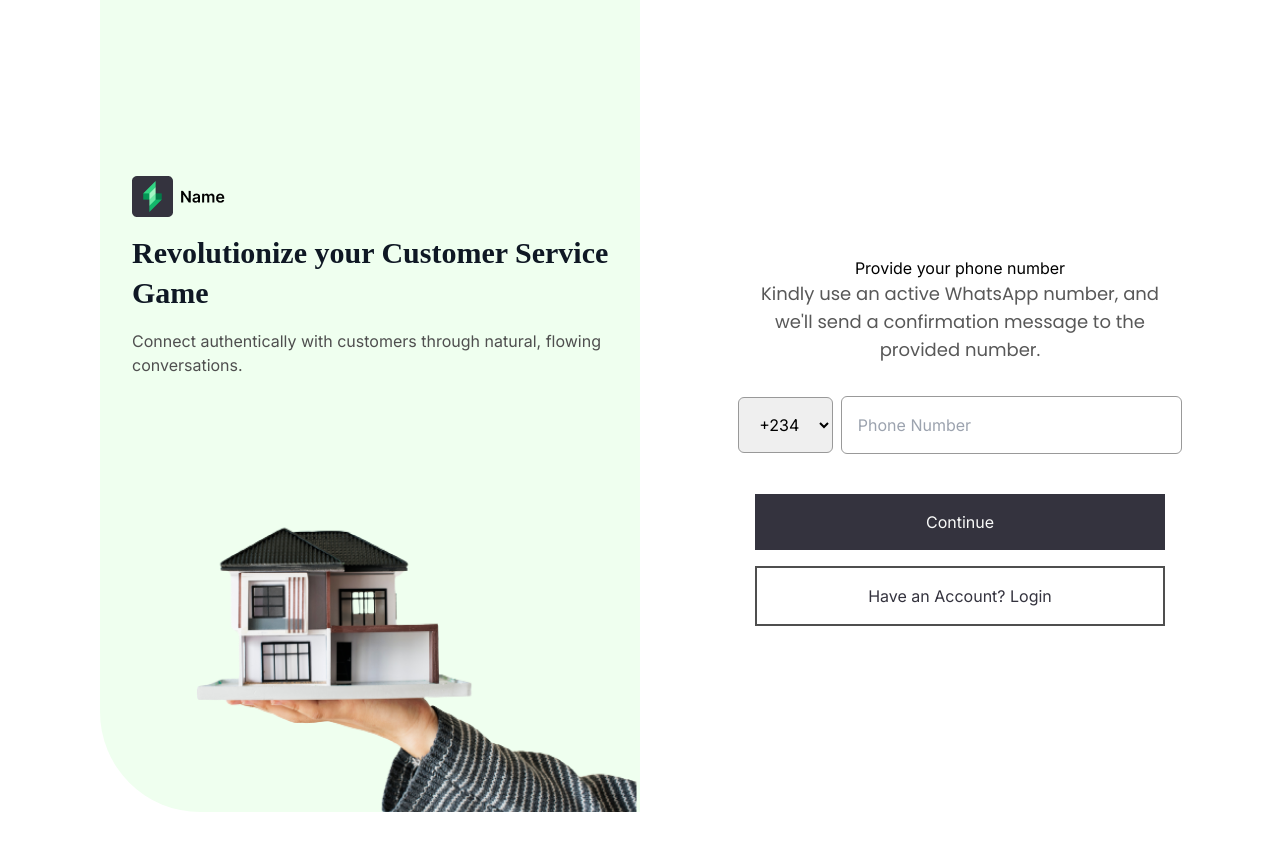
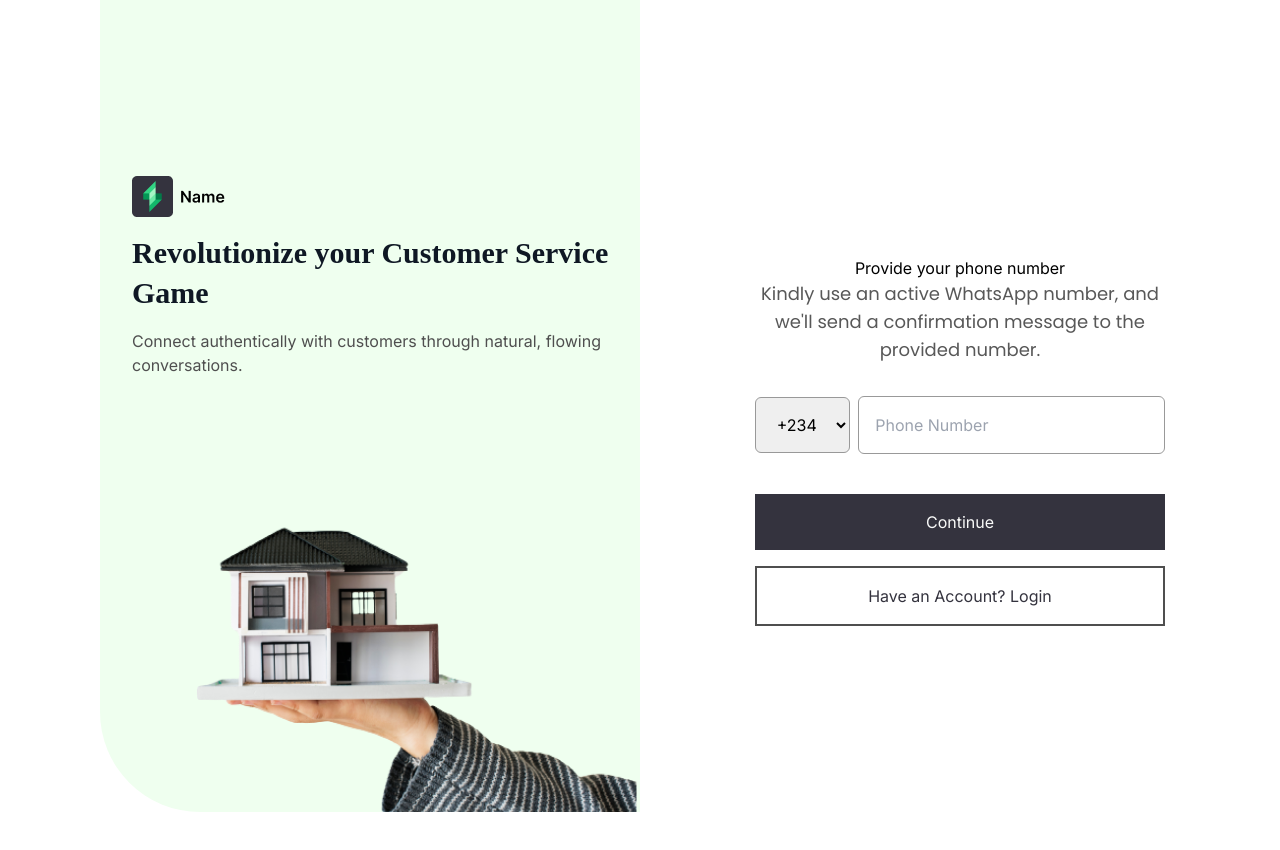
Before and after one commit to pleasantvik/next-test-ch, a React (Vite) app: page / in a window 1280 px wide. Shown: the top 850 px of the page. Built offline with nearby package versions, Linux system fonts and the light colour scheme.

Commit message:
select styling

```diff
--- a/src/components/Home.jsx
+++ b/src/components/Home.jsx
@@ -35,7 +35,7 @@ const Home = () => {
           </small>
         </p>
 
-        <div className="w-full flex items-center justify-center gap-2">
+        <div className="w-[80%] mx-auto flex items-center justify-center gap-2">
           <select name="" className="text-center rounded-md " id="">
             <option
               className="flex items-center justify-center px-4"
@@ -48,7 +48,7 @@ const Home = () => {
             type="text"
             // className="border-2 border-dark rounded-lg w-4/6"
             // className=" w-full placeholder:text-slate-400 h-[54px]  rounded-md border-2 focus:border-2 bg-transparent px-4 text-center focus:!border-primary focus:!outline-primary focus:!ring-offset-2 disabled:cursor-not-allowed disabled:opacity-50"
-            className="w-4/6 rounded-md input"
+            className="w-full rounded-md input"
             placeholder="Phone Number"
           />
         </div>
--- a/src/index.css
+++ b/src/index.css
@@ -4,6 +4,9 @@
 @tailwind components;
 @tailwind utilities;
 
+* {
+  box-sizing: border-box;
+}
 @font-face {
   font-family: Nordique;
   src: url();
```
